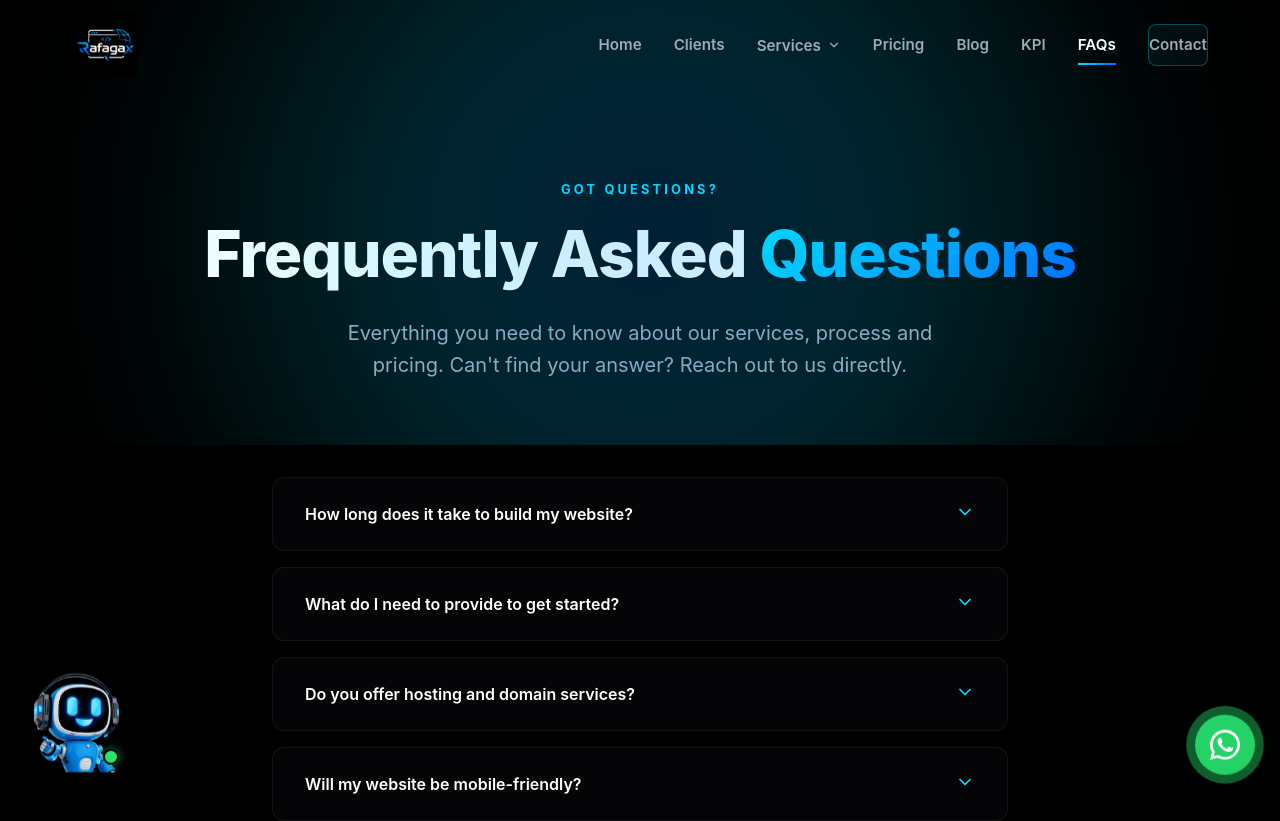
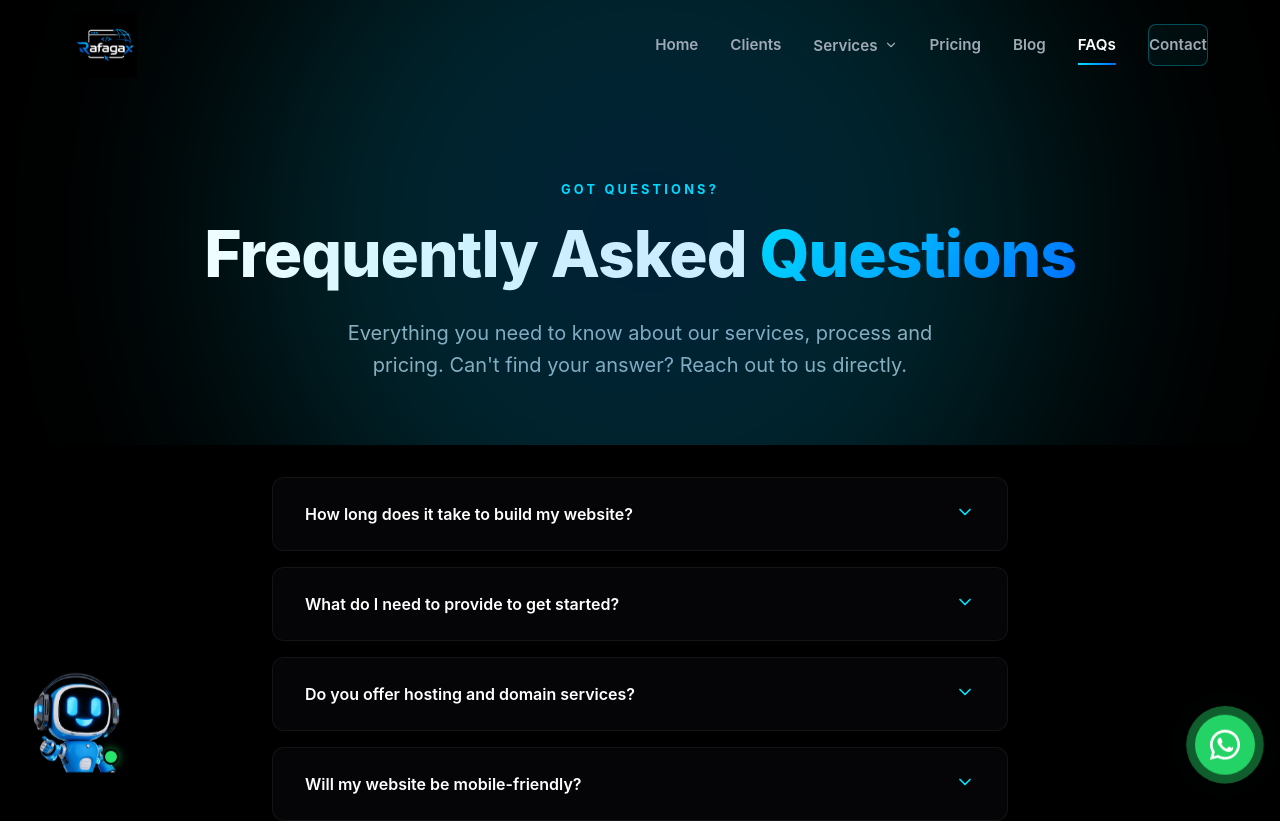
Before and after one commit to rafagax/proyecto-web, a React (Vite) app: page /faqs in a window 1280 px wide. Shown: the top 821 px of the page. Built offline with nearby package versions, Linux system fonts and the light colour scheme.

Commit message:
Update Navbar.jsx

```diff
--- a/src/components/Navbar.jsx
+++ b/src/components/Navbar.jsx
@@ -57,10 +57,6 @@ const Navbar = () => {
               Blog
             </Link>
 
-            <Link to="/kpi" className={location.pathname === '/kpi' ? 'active' : ''}>
-              KPI
-            </Link>
-
             <Link to="/faqs" className={location.pathname === '/faqs' ? 'active' : ''}>
               FAQs
             </Link>
```
